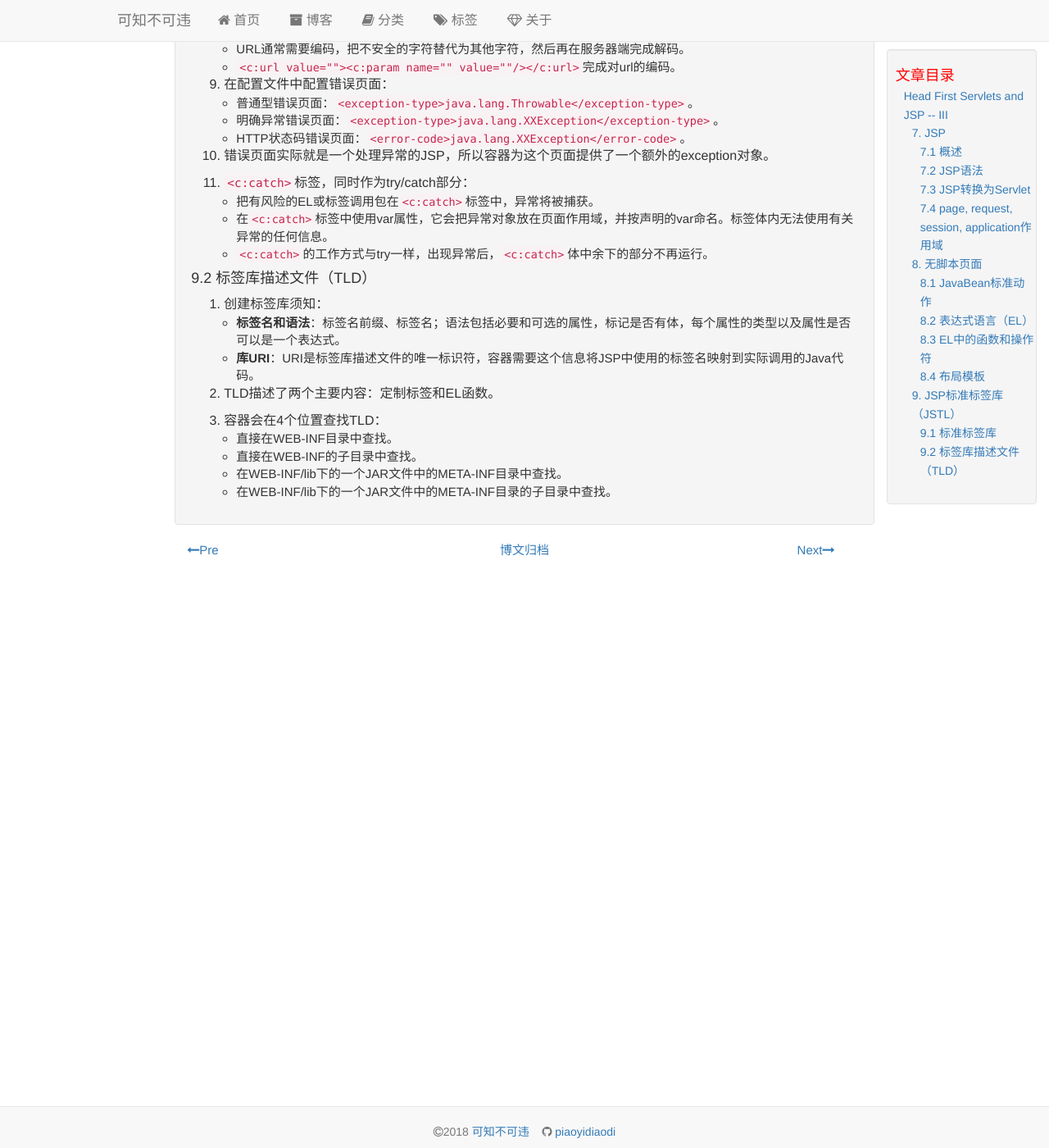
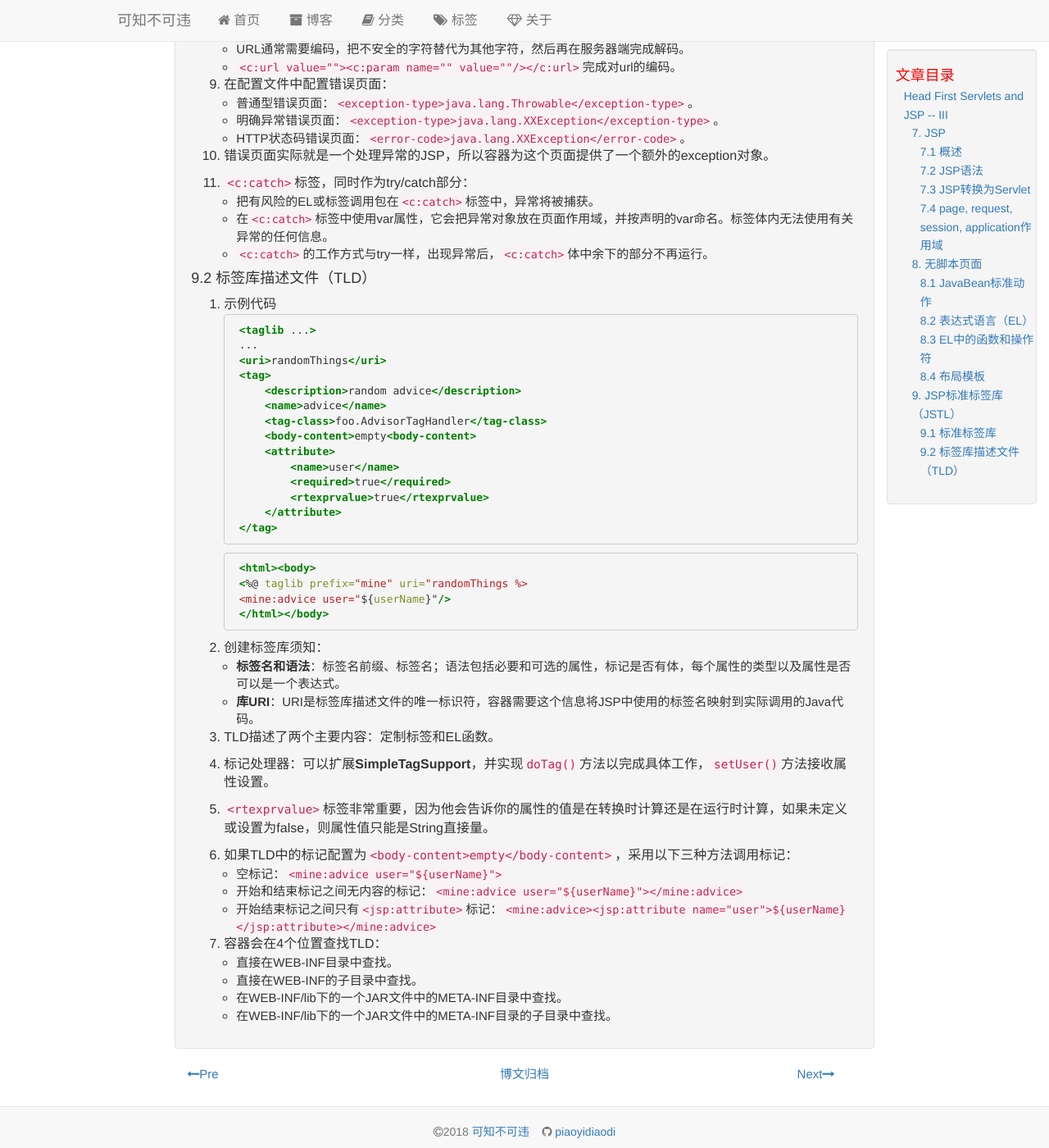
Before and after one commit to piaoyidaodi/piaoyidaodi.github.io, a Jekyll site: the page built from _posts/2017-12-24-servlet-jsp-III.md, in a window 1280 px wide and 1400 px high, scrolled down 4921 px. Shown: the whole window at 82% size. Built offline with Jekyll 4.4.1, drawn with Linux system fonts in a browser that asks for light colours; before the commit the page ends 5683 px from its top, so only the background shows below that.

Commit message:
refine TLD

````diff
--- a/_posts/2017-12-24-servlet-jsp-III.md
+++ b/_posts/2017-12-24-servlet-jsp-III.md
@@ -248,13 +248,46 @@ tag: Java-Web
 
 #### 9.2 标签库描述文件（TLD）
 
-1. 创建标签库须知：
+1. 示例代码
+    ```xml
+    <taglib ...>
+    ...
+    <uri>randomThings</uri>
+    <tag>
+        <description>random advice</description>
+        <name>advice</name>
+        <tag-class>foo.AdvisorTagHandler</tag-class>
+        <body-content>empty<body-content>
+        <attribute>
+            <name>user</name>
+            <required>true</required>
+            <rtexprvalue>true</rtexprvalue>
+        </attribute>
+    </tag>
+    ```
+    ```html
+    <html><body>
+    <%@ taglib prefix="mine" uri="randomThings %>
+    <mine:advice user="${userName}"/>
+    </html></body>
+    ```
+
+2. 创建标签库须知：
 - **标签名和语法**：标签名前缀、标签名；语法包括必要和可选的属性，标记是否有体，每个属性的类型以及属性是否可以是一个表达式。
 - **库URI**：URI是标签库描述文件的唯一标识符，容器需要这个信息将JSP中使用的标签名映射到实际调用的Java代码。
 
-2. TLD描述了两个主要内容：定制标签和EL函数。
+3. TLD描述了两个主要内容：定制标签和EL函数。
 
-3. 容器会在4个位置查找TLD：
+4. 标记处理器：可以扩展**SimpleTagSupport**，并实现`doTag()`方法以完成具体工作，`setUser()`方法接收属性设置。
+
+5. `<rtexprvalue>`标签非常重要，因为他会告诉你的属性的值是在转换时计算还是在运行时计算，如果未定义或设置为false，则属性值只能是String直接量。
+
+6. 如果TLD中的标记配置为`<body-content>empty</body-content>`，采用以下三种方法调用标记：
+- 空标记：`<mine:advice user="${userName}">`
+- 开始和结束标记之间无内容的标记：`<mine:advice user="${userName}"></mine:advice>`
+- 开始结束标记之间只有`<jsp:attribute>`标记：`<mine:advice><jsp:attribute name="user">${userName}</jsp:attribute></mine:advice>`
+
+4. 容器会在4个位置查找TLD：
 - 直接在WEB-INF目录中查找。
 - 直接在WEB-INF的子目录中查找。
 - 在WEB-INF/lib下的一个JAR文件中的META-INF目录中查找。
````
